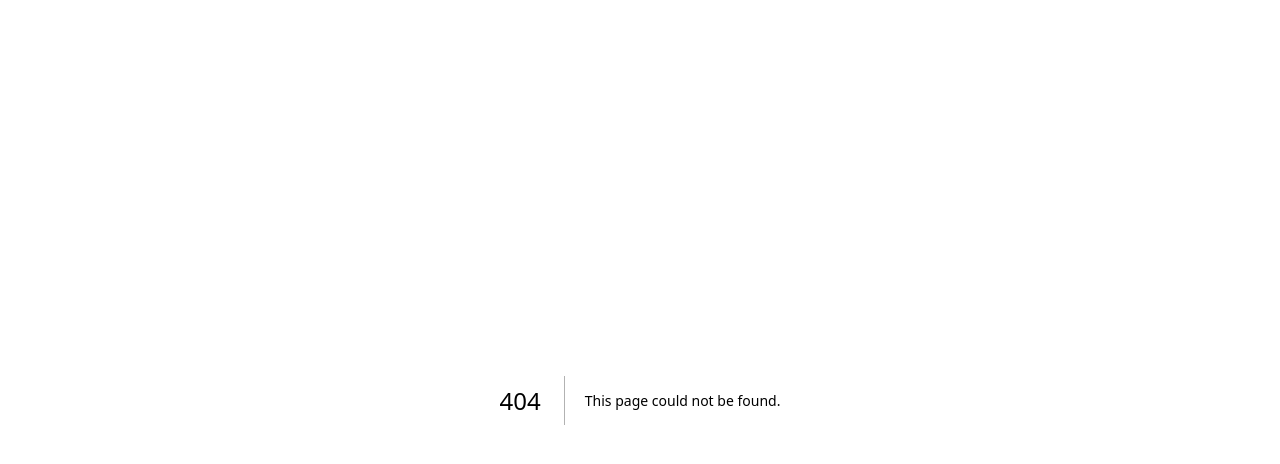
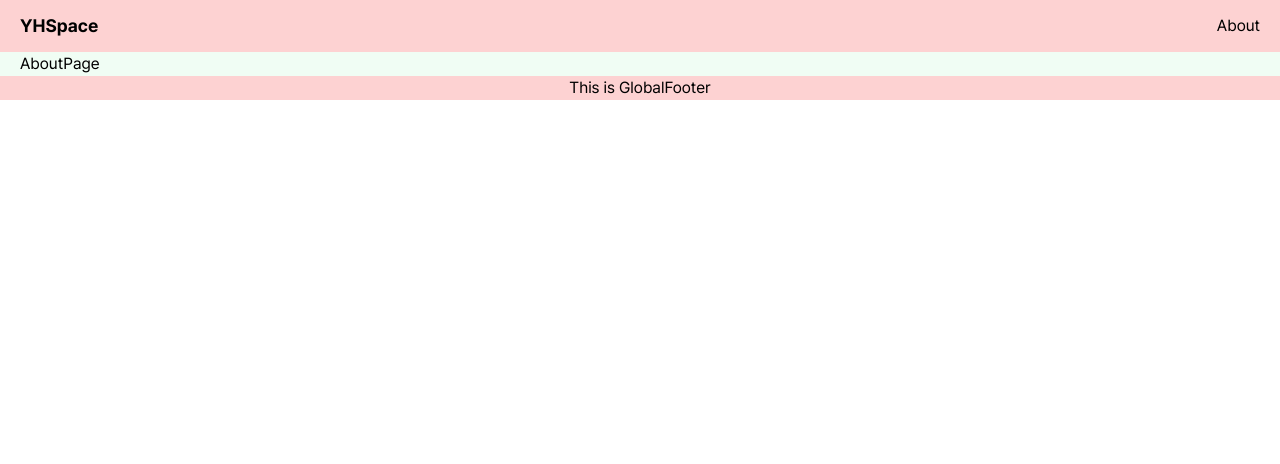
Before and after one commit to akatcn/akatcn.github.io, a Next.js app: page /about in a window 1280 px wide. Before the commit this address had no page. Shown: the top 464 px of the page. Built offline with nearby package versions, Linux system fonts and the light colour scheme.

Commit message:
✨ 컴포넌트 및 페이지 추가 - GlobalNavigation, GlobalFooter, /about, /not-found 추가

```diff
--- /dev/null
+++ b/src/app/about/page.tsx
@@ -0,0 +1,9 @@
+import React from 'react'
+
+function AboutPage() {
+  return (
+    <div>AboutPage</div>
+  )
+}
+
+export default AboutPage
--- a/src/app/layout.tsx
+++ b/src/app/layout.tsx
@@ -1,5 +1,7 @@
 import localFont from "next/font/local";
 import "@/style/globals.css";
+import GlobalNavigation from "@/component/global/GlobalNavigation";
+import GlobalFooter from "@/component/global/GlobalFooter";
 
 const pretendard = localFont({
   src: ".././style/fonts/PretendardVariable.woff2",
@@ -12,7 +14,11 @@ function RootLayout({ children }: RootLayoutProps) {
   return (
     <html>
       <body className={`${pretendard.className} antialiased`}>
-        { children }
+        <GlobalNavigation />
+        <main className="max-w-7xl m-auto px-4 md:px-5 bg-green-50">
+          { children }
+        </main>
+        <GlobalFooter />
       </body>
     </html>
   );
--- /dev/null
+++ b/src/app/not-found.tsx
@@ -0,0 +1,10 @@
+import React from 'react'
+
+// todo: layout의 UI가 나오지 않도록 할 것
+function NotFoundPage() {
+  return (
+    <div>NotFoundPage</div>
+  )
+}
+
+export default NotFoundPage
--- /dev/null
+++ b/src/component/global/GlobalFooter.tsx
@@ -0,0 +1,11 @@
+import React from 'react'
+
+function GlobalFooter() {
+  return (
+    <div className='bg-red-300/50 text-center w-full'>
+      <div>This is GlobalFooter</div>
+    </div>
+  )
+}
+
+export default GlobalFooter
--- /dev/null
+++ b/src/component/global/GlobalNavigation.tsx
@@ -0,0 +1,22 @@
+import Link from 'next/link'
+import React from 'react'
+
+
+function GlobalNavigation() {
+  return (
+    <nav className='sticky top-0 w-full bg-red-300/50'>
+      <div className='flex items-center justify-between max-w-7xl m-auto py-3 px-4 md:px-5'>
+        <Link href="/">
+          <p className='font-bold md:text-lg'>YHSpace</p>
+        </Link>
+        <div className='hidden md:flex md:items-center md:gap-x-6'>
+          <Link href="/about">
+            <p>About</p>
+          </Link>
+        </div>
+      </div>
+    </nav>
+  )
+}
+
+export default GlobalNavigation
--- a/src/lib/markdownFileUtil.ts
+++ b/src/lib/markdownFileUtil.ts
@@ -11,6 +11,7 @@ const SOURCE_PATH = `${process.cwd()}/src`
 
 /**
  * /markdown/article 아래 모든 MDX 파일의 경로를 반환하는 함수
+ * @returns MDX 파일의 경로들이 담긴 배열
  */
 const getAllArticlePaths = () => {
   const paths = sync(`${SOURCE_PATH}/markdown/article/**/*.mdx`);
```
